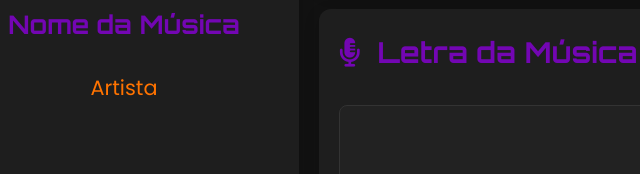
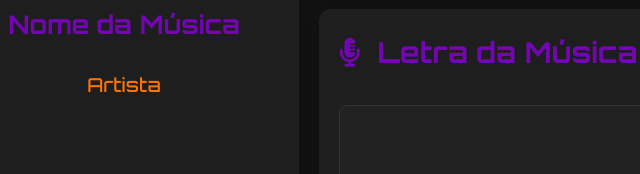
Before and after one commit to LeliSystem/YaraLyrics, a plain HTML site: page index.html in a window 1280 px wide. Shown: the part 604-778 px from the top of the page, 83-723 px from the left. Drawn offline with nearby package versions, Linux system fonts and the light colour scheme; a script that the page names is missing.

Commit message:
Update style.css

```diff
--- a/style.css
+++ b/style.css
@@ -100,7 +100,8 @@ header h1 i {
 }
 
 #track-artist {
-    font-size: 1.3em;
+    font-family: var(--font-display);
+    font-size: 1.2em;
     color: #ff7300;
     margin-bottom: 25px;
 }
```
